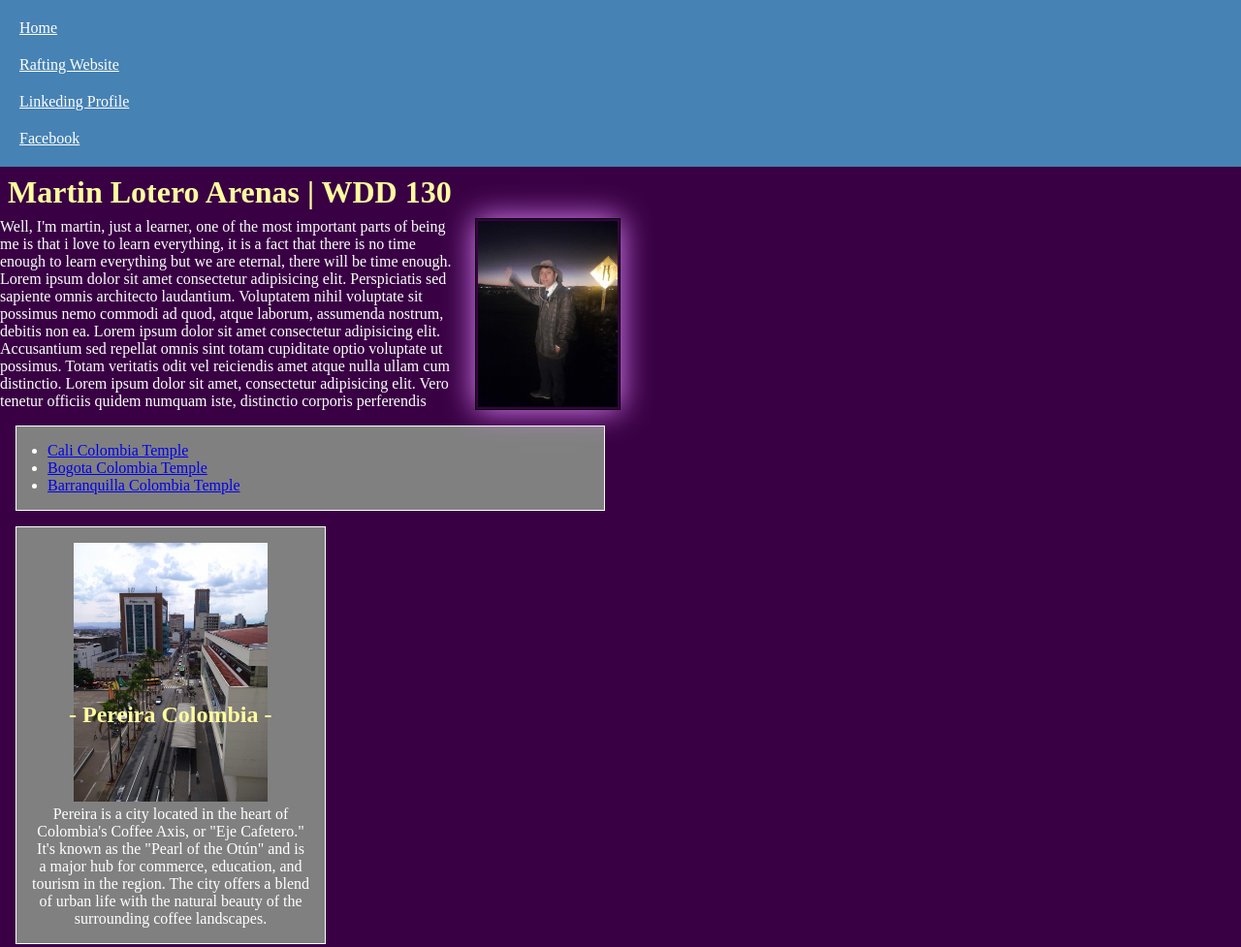
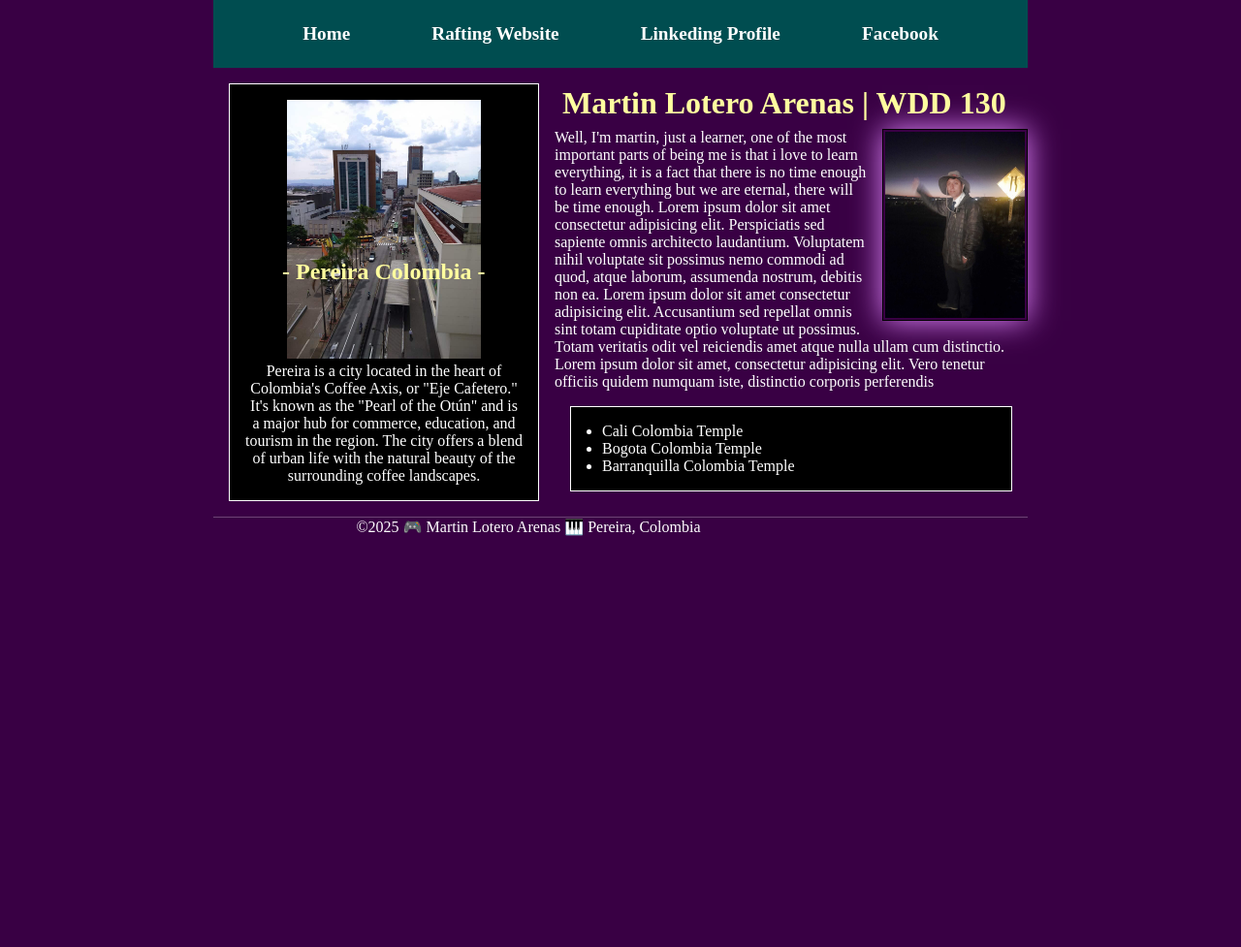
Before and after one commit to martinloteroarenas/wdd130, a plain HTML site: page index.html in a window 1280 px wide. Shown: the top 977 px of the page at 97% size. After the commit the page ends 800 px from the top, so only its background shows below. Drawn offline with Linux system fonts and the light colour scheme.

Commit message:
styling with grid and flex

```diff
--- a/index.html
+++ b/index.html
@@ -3,7 +3,7 @@
 
 <head>
     <meta charset="UTF-8">
-    <meta name="viewport" content="width=device-width, initial-scale=1.0">
+    <meta name="viewport" content="width=device-width, initial-scale=1">
     <title>Martin Lotero Arenas | WDD 130</title>
     <meta name="description"
         content="Martin Lotero Arenas's BYU-Idaho WDD130-Web Fundamentals, course homepage to practice new skills">
@@ -20,15 +20,29 @@
             <a href="https://www.facebook.com/martin.lotero.10">Facebook</a>
         </nav>
     </header>
+    <div class="grid">
+        <aside class="box">
+            <h2>- Pereira Colombia -</h2>
+            <img src="images/centro_pereira.jpg" alt="centro de pereira">
+            <p>Pereira is a city located in the heart of Colombia's Coffee Axis, or "Eje Cafetero." It's known as the
+                "Pearl
+                of the
+                Otún" and is a major hub for commerce, education, and tourism in the region. The city offers a blend of
+                urban life with
+                the natural beauty of the surrounding coffee landscapes.</p>
+        </aside>
         <main>
             <h1>Martin Lotero Arenas | WDD 130</h1>
             <img src="images/profile.jpg" alt="Martin Lotero Arenas" width="200">
             <p>Well, I'm martin, just a learner, one of the most important parts of being me is that i love to learn
-            everything, it is a fact that there is no time enough to learn everything but we are eternal, there will be
+                everything, it is a fact that there is no time enough to learn everything but we are eternal, there will
+                be
                 time enough. Lorem ipsum dolor sit amet consectetur adipisicing elit. Perspiciatis sed sapiente omnis
                 architecto laudantium. Voluptatem nihil voluptate sit possimus nemo commodi ad quod, atque laborum,
-            assumenda nostrum, debitis non ea. Lorem ipsum dolor sit amet consectetur adipisicing elit. Accusantium sed
-            repellat omnis sint totam cupiditate optio voluptate ut possimus. Totam veritatis odit vel reiciendis amet
+                assumenda nostrum, debitis non ea. Lorem ipsum dolor sit amet consectetur adipisicing elit. Accusantium
+                sed
+                repellat omnis sint totam cupiditate optio voluptate ut possimus. Totam veritatis odit vel reiciendis
+                amet
                 atque nulla ullam cum distinctio. Lorem ipsum dolor sit amet, consectetur adipisicing elit. Vero tenetur
                 officiis quidem numquam iste, distinctio corporis perferendis</p>
             <ul class="box indent">
@@ -40,15 +54,7 @@
                         target="_blank">Barranquilla Colombia Temple</a></li>
             </ul>
         </main>
-    <aside class="box">
-        <h2>- Pereira Colombia -</h2>
-        <img src="images/centro_pereira.jpg" alt="centro de pereira">
-        <p>Pereira is a city located in the heart of Colombia's Coffee Axis, or "Eje Cafetero." It's known as the "Pearl
-            of the
-            Otún" and is a major hub for commerce, education, and tourism in the region. The city offers a blend of
-            urban life with
-            the natural beauty of the surrounding coffee landscapes.</p>
-    </aside>
+    </div>
     <footer>
         <p>&copy;2025 🎮 Martin Lotero Arenas 🎹 Pereira, Colombia</p>
     </footer>
--- a/styles/styles.css
+++ b/styles/styles.css
@@ -3,27 +3,29 @@
     padding: 0;
     box-sizing: border-box;
 }
-
 :root{
     --heading-text-color: #fff;
     --title-text-color: rgb(255, 253, 159);
 }
-
-nav {background-color: steelblue;
-    padding: 10px;}
-
+nav {
+    background-color: rgb(0, 77, 80);
+    padding: 1rem;
+    display: flex;
+    justify-content: space-evenly;
+    align-items: center;
+}
 nav a {
-    color: var(--heading-text-color);
     display: block;
-    padding: 10px;}
-
+      padding: 0.5rem;
+      text-decoration: none;
+      font-size: 1.2rem;
+      font-weight: 700;
+      color: #fff; /% shorthand for white %/
+}
 h1 {color:var(--title-text-color);
 padding: 0.5rem;
+border-bottom: 1rem;
 }
-
-main{max-width: 640px;
-}
-
 main img {
     width: 150px;
     height: auto;
@@ -33,49 +35,61 @@ main img {
     float: right;
     margin: 0 0 1rem 1rem;
 }
-
-
 p {padding: 0px;
     color: var(--heading-text-color);
     max-width: 650px;}
 
-body {background-color: rgb(57, 0, 68);}
-
+body {
+    background-color: rgb(57, 0, 68);
+}
 aside{
     width:20rem ;
     text-align: center;
     position: relative;
+    grid-row: 1/2;
+    grid-column: 1/2;
 }
-
-h2{ color: var(--title-text-color);}
-
+h2{
+    color: var(--title-text-color);
+}
 aside img{
     width: 200px;
     height: auto;
 }
-
 aside h2 {
     position: absolute;
     top: 180px;
     left: 54px;
 }
-
 footer{
     margin-top:15px ;
     border-top:1px solid rgb(228 228 228 / 0.3) ;
     color: var(--heading-text-color);
     text-align: center;
 }
+header, .grid, footer {
+    max-width: 840px;
+    margin: 0 auto;
+}
+.grid {
+    display: grid;
+    align-items: center;
+}
+main {
+    grid-column: 2/3;
+}
+li a{
+    text-decoration: none;
+    color: #fff; /% shorthand for white %/
+}
 /*class selectors */
-
 .box {
     margin: 1rem;
     border: 1px solid rgb(255, 255, 255);
     padding: 1rem;
-    background-color: gray;
-    color: var(--heading-text-color);
-}
+    background-color: #000;
+    color: var(--heading-text-color);}
 
-.indent {
+    .indent {
     padding-left: 2rem;
 }
--- a/week04/styles/layout-exercises.css
+++ b/week04/styles/layout-exercises.css
@@ -19,22 +19,29 @@ div {
 .one {
     width: 200px;
     height: 200px;
+
 }
 
 .flex {
     background-color: #aba;
-    /* write declarations here */
+    display: flex;
+    justify-content: center;
+    align-items: center;
 
 }
 
 .grid {
     background-color: #abb;
-    /* enter declarations here */
+    display: grid;
+    place-items: center;
 
 }
 
 .container2 {
-    /* write declarations here */
+    display: flex;
+    flex-wrap: wrap;
+    justify-content: space-around;
+
 
 }
 
@@ -45,11 +52,14 @@ div {
 
 .container3 {
     /* write declarations here */
+    display: grid;
+    grid-template-columns:repeat(auto-fill, 150px, 1fr) ;
+
 
 }
 
 .columns-3 {
-    /* write declaration here */
+    grid-column: 1/4;
 
 }
 
```
Lines whose indentation alone changed are shown as unchanged.
